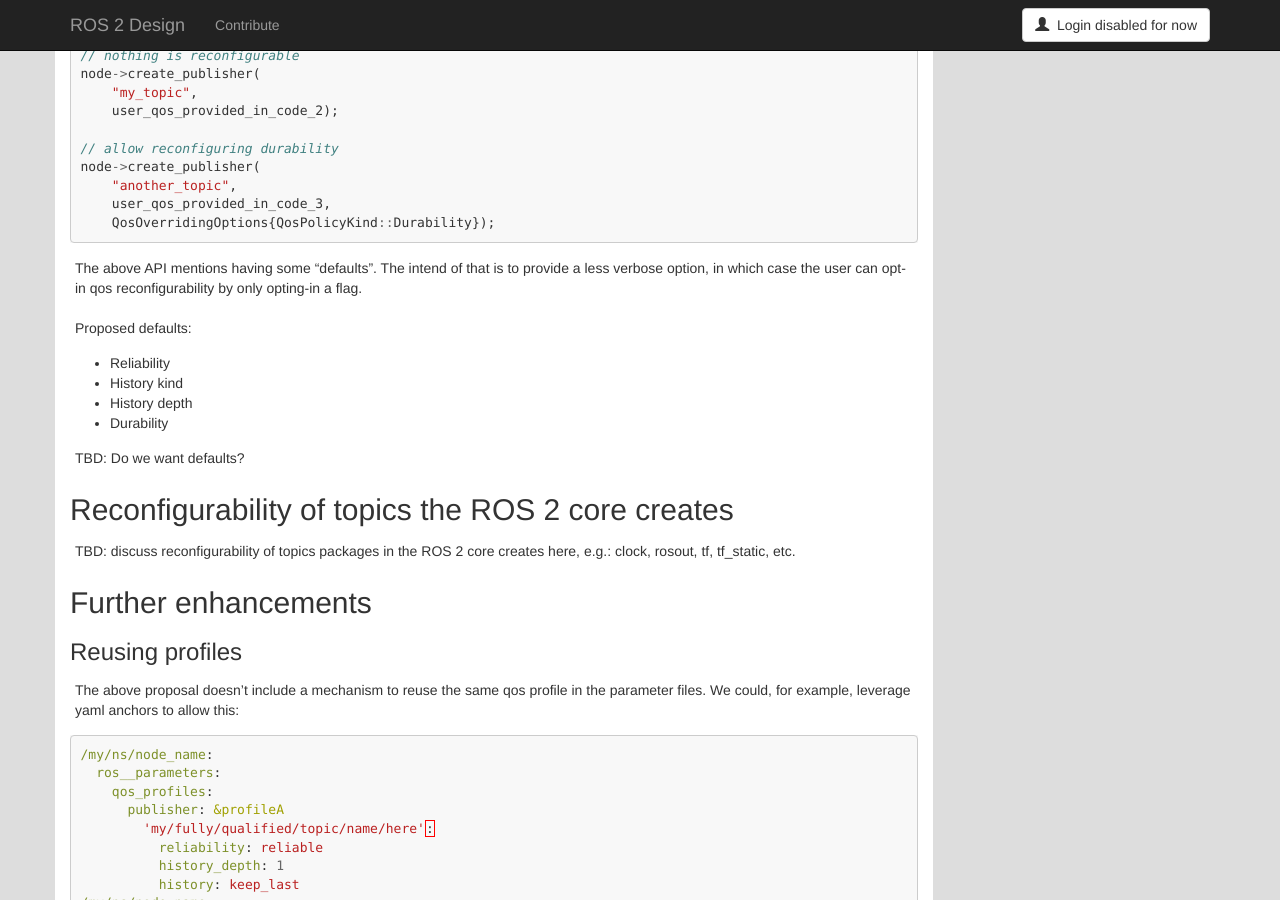
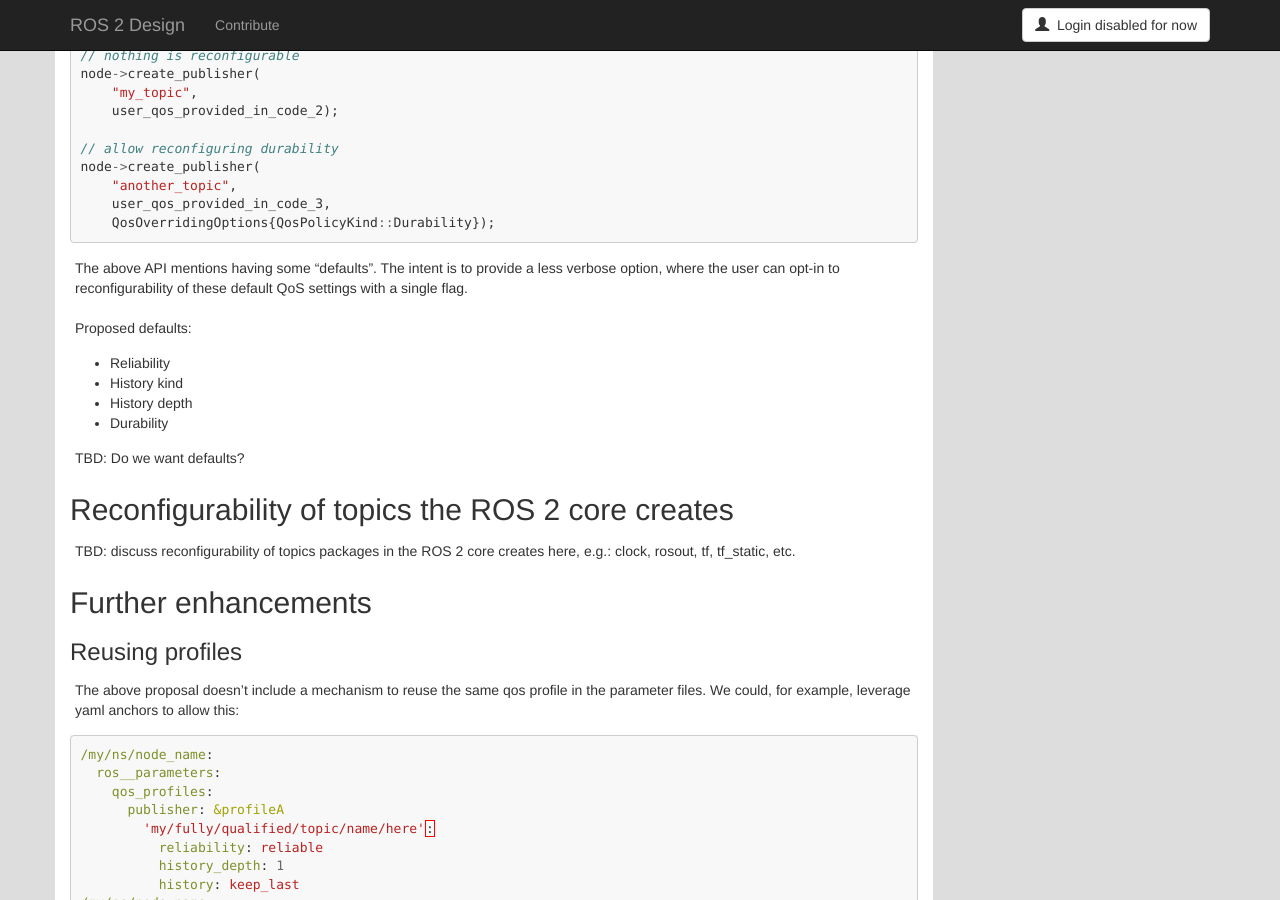
Before and after one commit to ros2/design, a Jekyll site: the page built from articles/qos_configurability.md, in a window 1280 px wide and 900 px high, scrolled down 5952 px. Built offline with Jekyll 4.4.1, drawn with Linux system fonts in a browser that asks for light colours; nearby versions of some CDN libraries.

Commit message:
wording
Signed-off-by: Ivan Santiago Paunovic <ivanpauno@ekumenlabs.com>

Co-authored-by: Jacob Perron <jacob@openrobotics.org>

````diff
--- a/articles/qos_configurability.md
+++ b/articles/qos_configurability.md
@@ -326,7 +326,7 @@ node->create_publisher(
 ```
 
 The above API mentions having some "defaults".
-The intend of that is to provide a less verbose option, in which case the user can opt-in qos reconfigurability by only opting-in a flag.
+The intent is to provide a less verbose option, where the user can opt-in to reconfigurability of these default QoS settings with a single flag.
 
 Proposed defaults:
 - Reliability
````
